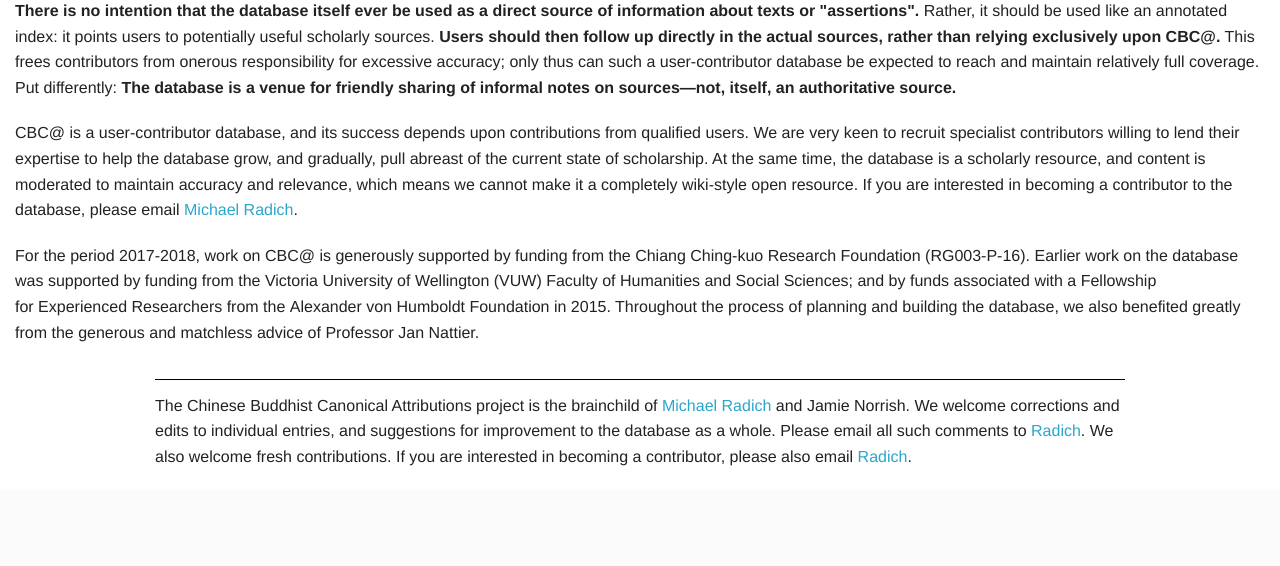
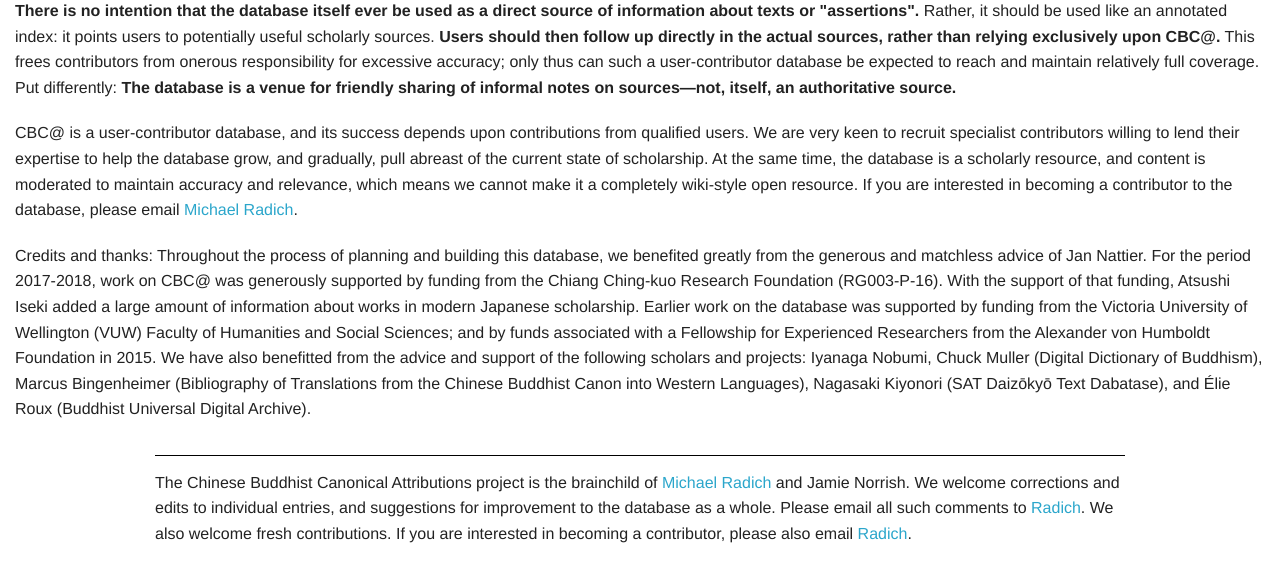
Before and after one commit to ajenhl/moad, a Django app: page /cbc/ in a window 1280 px wide. Shown: the part 581-1147 px from the top of the page. Before the commit the page ends 1047 px from the top, so only its background shows below. Run offline with Django 3.2, Linux system fonts and the light colour scheme; parts of the project's set-up code (start-up, migrations or seed data) failed here and were passed over; some libraries are stand-ins or nearby versions.

Commit message:
Updated the credits and thanks section.

```diff
--- a/attribution/templates/attribution/display/home.html
+++ b/attribution/templates/attribution/display/home.html
@@ -64,13 +64,20 @@ means we cannot make it a completely wiki-style open resource. If you
 are interested in becoming a contributor to the database, please email
 <a href="mailto:michael.radich@vuw.ac.nz">Michael Radich</a>.</p>
 
-<p>For the period 2017-2018, work on CBC@ is generously supported by
-funding from the Chiang Ching-kuo Research Foundation
-(RG003-P-16). Earlier work on the database was supported by funding
-from the Victoria University of Wellington (VUW) Faculty of Humanities
-and Social Sciences; and by funds associated with a Fellowship
-for Experienced Researchers from the Alexander von Humboldt Foundation
-in 2015. Throughout the process of planning and building the database,
-we also benefited greatly from the generous and matchless advice of
-Professor Jan Nattier.</p>
+<p>Credits and thanks: Throughout the process of planning and building
+this database, we benefited greatly from the generous and matchless
+advice of Jan Nattier. For the period 2017-2018, work on CBC@ was
+generously supported by funding from the Chiang Ching-kuo Research
+Foundation (RG003-P-16). With the support of that funding, Atsushi
+Iseki added a large amount of information about works in modern
+Japanese scholarship. Earlier work on the database was supported by
+funding from the Victoria University of Wellington (VUW) Faculty of
+Humanities and Social Sciences; and by funds associated with a
+Fellowship for Experienced Researchers from the Alexander von Humboldt
+Foundation in 2015. We have also benefitted from the advice and
+support of the following scholars and projects: Iyanaga Nobumi, Chuck
+Muller (Digital Dictionary of Buddhism), Marcus Bingenheimer
+(Bibliography of Translations from the Chinese Buddhist Canon into
+Western Languages), Nagasaki Kiyonori (SAT Daizōkyō Text Dabatase),
+and Élie Roux (Buddhist Universal Digital Archive).</p>
 {% endblock content %}
```
